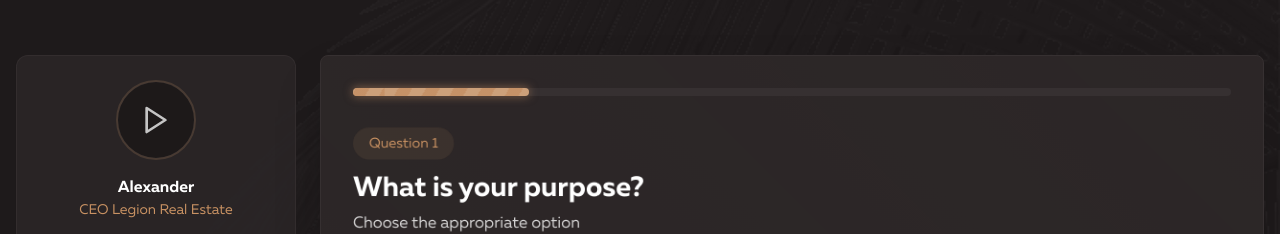
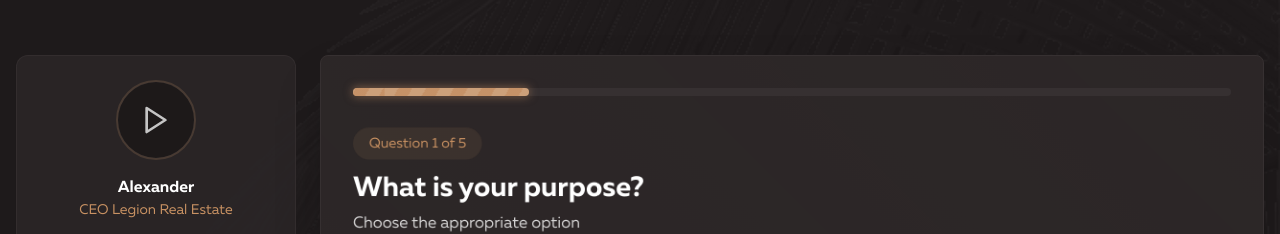
Before and after one commit to Ozdoagency/quizdodo-legion, a Next.js app: page / in a window 1280 px wide. Both pictures are taken after a click on the button "Get selection". Shown: the top 234 px of the page. Built offline with nearby package versions, Linux system fonts and the light colour scheme; grey boxes are pictures that could not be loaded.

Commit message:
fix: use title variable in quiz step header

```diff
--- a/src/components/Quiz.tsx
+++ b/src/components/Quiz.tsx
@@ -293,9 +293,7 @@ export default function Quiz() {
     >
       <div className="text-left mb-6">
         <div className="inline-flex items-center gap-2 px-4 py-1.5 bg-primary/10 rounded-full text-primary text-sm font-medium mb-3 motion-reduce:animate-none" style={{ transform: 'translateY(0)', animation: 'bounce 2s ease-in-out infinite', animationName: 'customBounce' }}>
-          {currentStep === questions.length - 1
-            ? t.lastStepTitle
-            : `${t.question} ${currentStep + 1}`}
+          {title}
         </div>
         <h2 className="text-2xl md:text-[1.75rem] font-bold text-foreground mb-2 slide-in-right">
           {currentQuestion.question}
```
